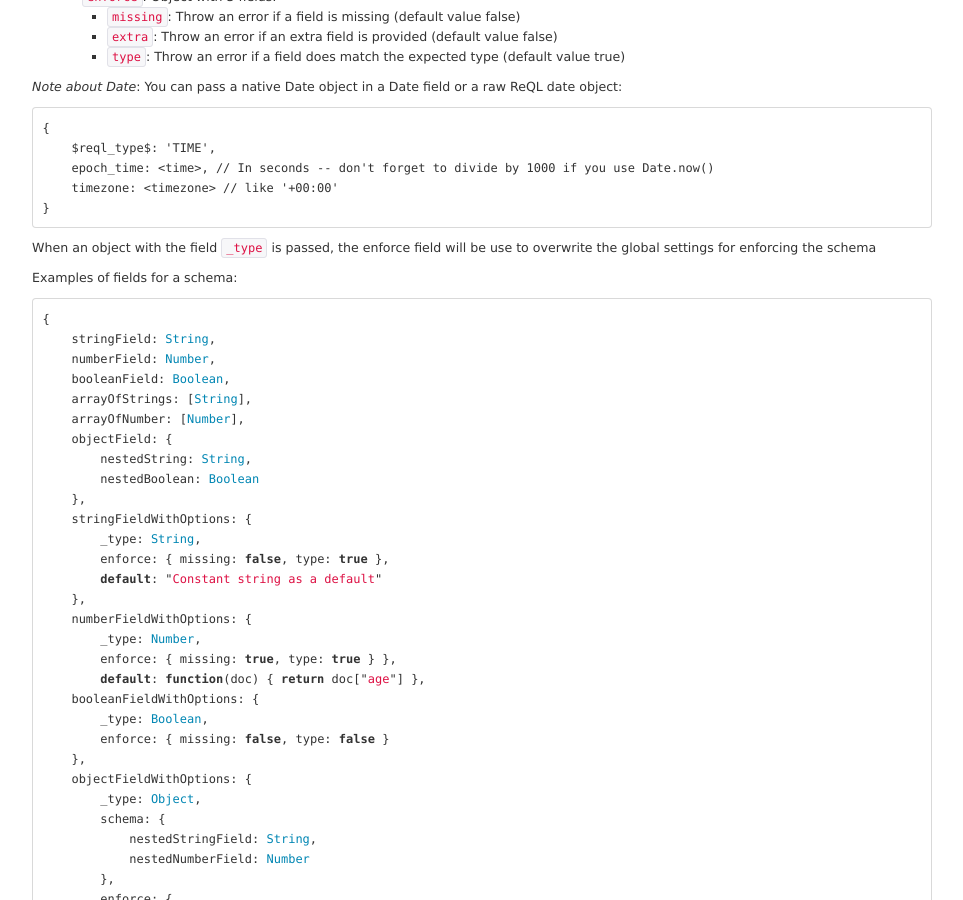
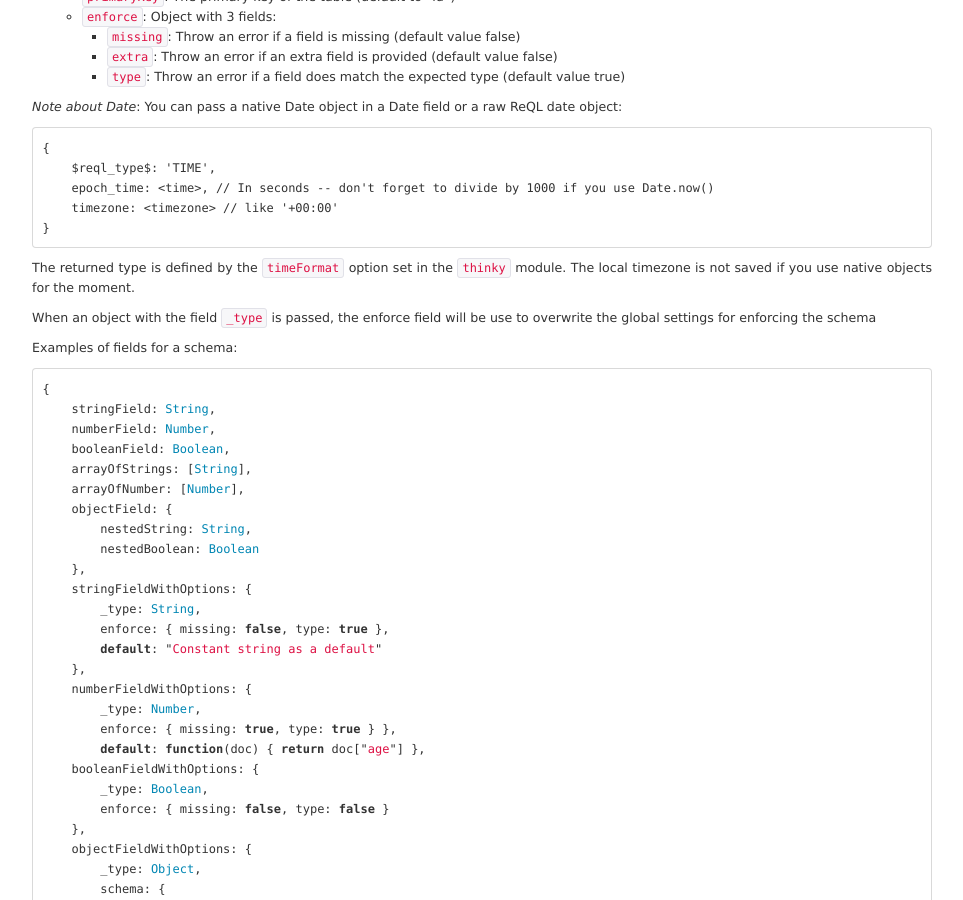
Before and after one commit to neumino/thinky, a Jekyll site: the page built from documentation.md, in a window 1280 px wide and 900 px high, scrolled down 1792 px. Shown: the whole window, without its empty margins (158-1121 px from the left). Built offline with Jekyll 4.4.1, drawn with Linux system fonts in a browser that asks for light colours; Markdown is read by kramdown in place of the engine named in the settings; some of the changed text lies outside the part shown.

Commit message:
Replace  with  and add more info about dates.

````diff
--- a/documentation.md
+++ b/documentation.md
@@ -21,7 +21,7 @@
     - `missing`: Throw an error if a field is missing (default value false)
     - `extra`: Throw an error if an extra field is provided (default value false)
     - `type`: Throw an error if a field does match the expected type (default value true)
-- `dateFormat` the date format returned
+- `timeFormat` the date format returned
     - `native`: Default value -- Native JavaScript Date objects will be returned
     - `raw`: ReQL raw Date objects will be returned
 
@@ -50,7 +50,7 @@
     - `missing`: Throw an error if a field is missing (default value false)
     - `extra`: Throw an error if an extra field is provided (default value false)
     - `type`: Throw an error if a field does match the expected type (default value true)
-
+- `timeFormat` the date format returned
 
 
 
@@ -123,6 +123,8 @@
     timezone: <timezone> // like '+00:00'
 }
 ```
+The returned type is defined by the `timeFormat` option set in the `thinky` module. The local timezone is not saved if you
+use native objects for the moment.
 
 When an object with the field `_type` is passed, the enforce field will be use to overwrite the global settings for enforcing the schema
 
````
